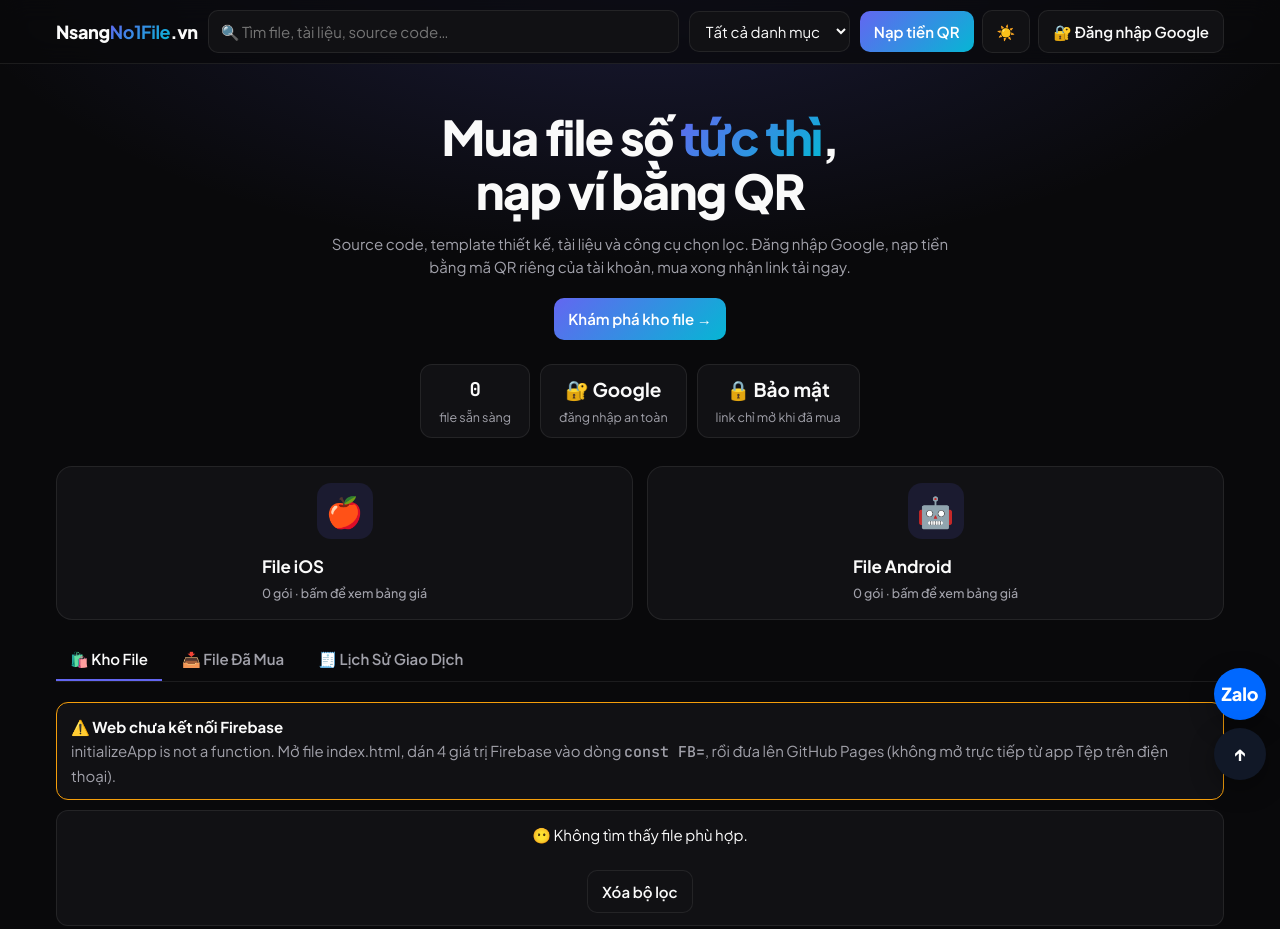
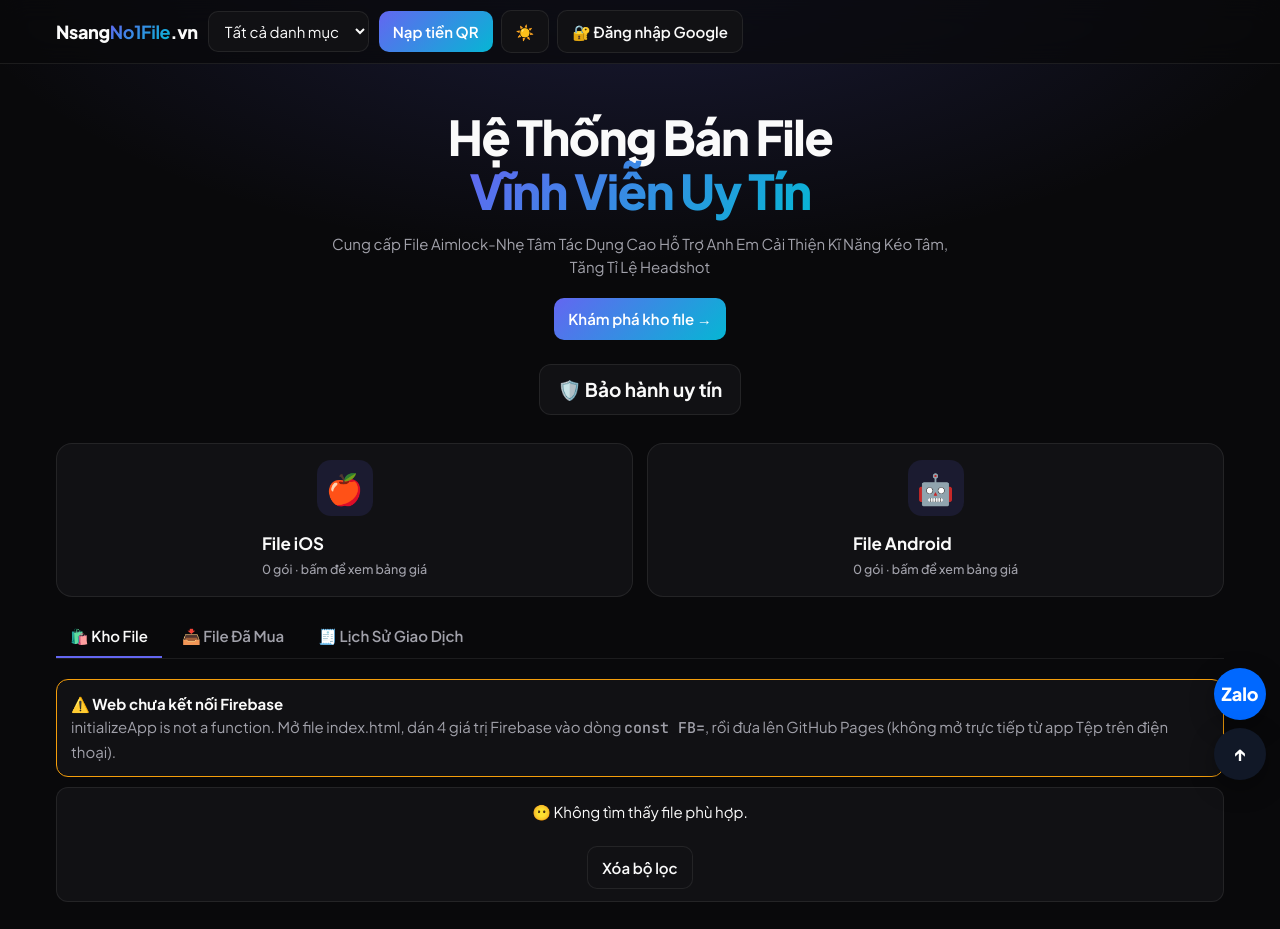
Before and after one commit to xduc1846-cmyk/Nsang-Shop, a plain HTML site: page index.html in a window 1280 px wide. Shown: the top 929 px of the page. Drawn offline with Linux system fonts and the light colour scheme.

Commit message:
Add files via upload

```diff
--- a/index.html
+++ b/index.html
@@ -74,14 +74,13 @@ footer{border-top:1px solid var(--bd);margin-top:50px;padding:24px 0;color:var(-
 <body>
 <header><div class="w hd">
 <div class="logo">Nsang<b>No1File</b>.vn</div>
-<div class="search"><input id="q" type="search" placeholder="🔍 Tìm file, tài liệu, source code…" aria-label="Tìm kiếm file" autocomplete="off"></div>
 <select id="cat" aria-label="Lọc danh mục"></select>
 <div id="ub"></div>
 </div></header>
 <main class="w">
 <section class="hero">
-<h1>Mua file số <span>tức thì</span>,<br>nạp ví bằng QR</h1>
-<p>Source code, template thiết kế, tài liệu và công cụ chọn lọc. Đăng nhập Google, nạp tiền bằng mã QR riêng của tài khoản, mua xong nhận link tải ngay.</p>
+<h1>Hệ Thống Bán File<br><span>Vĩnh Viễn Uy Tín</span></h1>
+<p>Cung cấp File Aimlock-Nhẹ Tâm Tác Dụng Cao Hỗ Trợ Anh Em Cải Thiện Kĩ Năng Kéo Tâm, Tăng Tỉ Lệ Headshot</p>
 <button class="p" data-act="goshop">Khám phá kho file →</button>
 <div class="st" id="st"></div>
 </section>
@@ -193,7 +192,7 @@ function renderUser(anim){
  if(u&&anim)countUp(u.balance)}
 const renderTabs=()=>{if(tab==='admin'&&!isAdmin())tab='shop';$('#tabs').innerHTML=[['shop','🛍️ Kho File'],['owned','📥 File Đã Mua'],['hist','🧾 Lịch Sử Giao Dịch'],...(isAdmin()?[['admin','⚙️ Quản Trị · Nạp tiền']]:[])].map(([k,t])=>`<button class="${k===tab?'on':''}" data-act="tab" data-t="${k}">${t}</button>`).join('')};
 const renderCats=()=>{$('#cats').innerHTML=CATS.map(c=>{const n=DB.files.filter(f=>f.cat===c).length;return `<button class="card cc ${cat===c?'on':''}" data-act="cat" data-c="${c}"><span class="ic">${ICONS[c]}</span><span><b style="font-size:17px">${c}</b><br><small>${n} gói · bấm để xem bảng giá</small></span></button>`}).join('')};
-const renderStats=()=>{renderCats();$('#st').innerHTML=`<div><b class="mono">${DB.files.length}</b><small>file sẵn sàng</small></div><div><b>🔐 Google</b><small>đăng nhập an toàn</small></div><div><b>🔒 Bảo mật</b><small>link chỉ mở khi đã mua</small></div>`};
+const renderStats=()=>{renderCats();$('#st').innerHTML=`<div><b>🛡️ Bảo hành uy tín</b></div>`};
 const renderMain=()=>{$('#main').innerHTML=({shop:vShop,owned:vOwned,hist:vHist,admin:vAdmin})[tab]()};
 const renderAll=()=>{renderUser(false);renderTabs();renderMain();renderStats()};
 
@@ -296,7 +295,7 @@ document.addEventListener('click',e=>{
  case'profile':openModal(`<h3>Hồ sơ</h3><div style="margin:12px 0"><div class="kv"><span class="mu">Tên</span><b>${esc(u.name)}</b></div><div class="kv"><span class="mu">Email</span><span>${esc(u.email)}</span></div><div class="kv"><span class="mu">Mã nạp tiền</span><b class="mono">${u.code}</b></div><div class="kv"><span class="mu">Số dư</span><b class="mono">${vnd(u.balance)}</b></div></div><div class="row"><button class="dg" data-act="logout">Đăng xuất</button><button data-act="close">Đóng</button></div>`);break;
  case'logout':AuthService.logout();closeModal();renderAll();toast('Đã đăng xuất','ok');break;
  case'theme':DB.theme=DB.theme==='dark'?'light':'dark';Store.save();applyTheme();renderUser(false);break;
- case'reset':q='';cat='';$('#q').value='';$('#cat').value='';renderMain();break;
+ case'reset':q='';cat='';$('#cat').value='';renderMain();break;
  case'topup':openTopup();break;
  case'amt':if(topup){topup.amt=+d.a;$('#amt').value=d.a;drawQR()}break;
  case'cp':copy(d.v);break;
```
